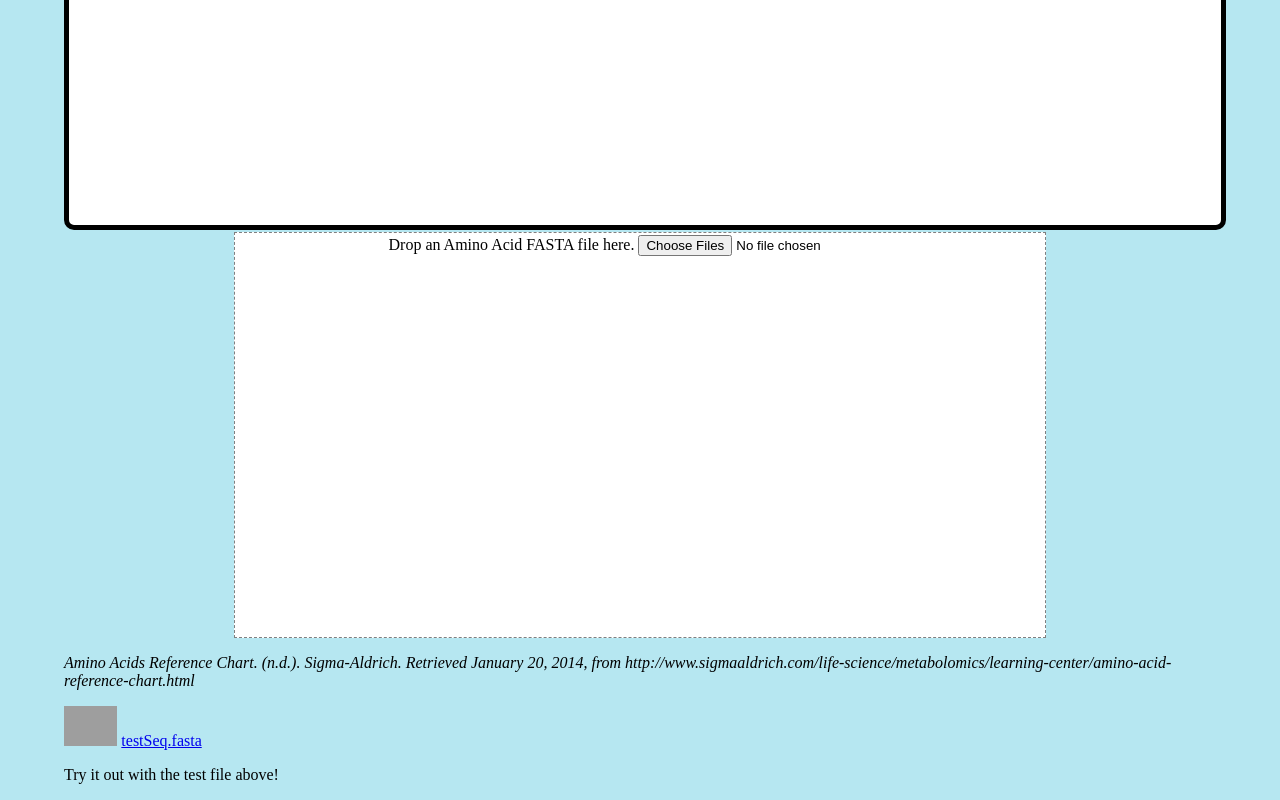
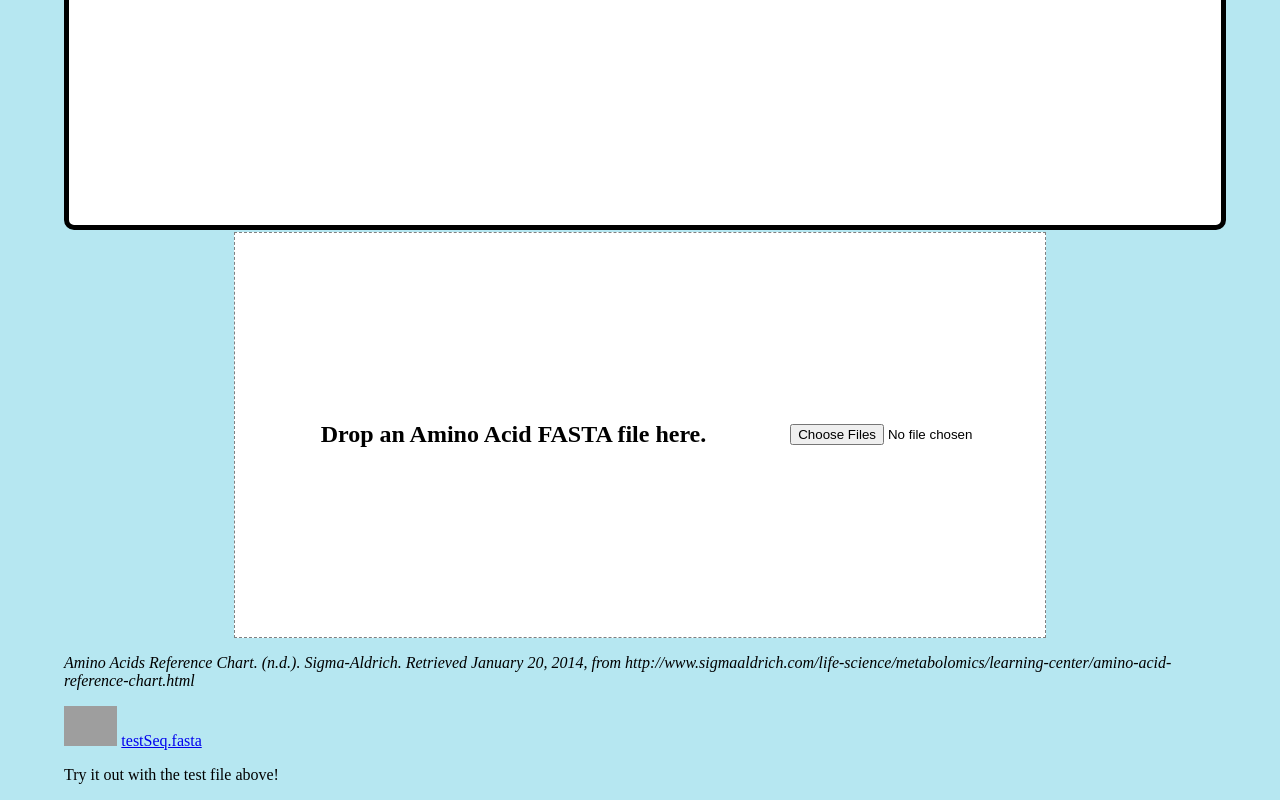
Before and after one commit to LeeBergstrand/Hydrophobicity, a plain HTML site: page index.html in a window 1280 px wide. Shown: the part 496-1296 px from the top of the page. Drawn offline with Linux system fonts and the light colour scheme; grey boxes are pictures that could not be loaded.

Commit message:
Update html and css

```diff
--- a/master.css
+++ b/master.css
@@ -33,14 +33,19 @@ body
 	width:70%;
 	height: 400px;
 	text-align: center;
+	display: -webkit-flex;
+	align-items: center;
+	-webkit-align-items: center;
 }
 
-#dropZone.span
+#dropZone span
 {
-	display:inline-block;
-	vertical-align:middle;
+	font-size: 150%;
+	font-weight: bold;
+	margin-left:auto;
+	margin-right:auto;
+	width:70%;
 }
-
 
 #fileLogo
 {
```
